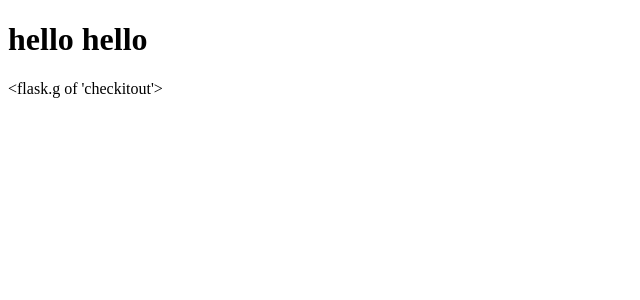
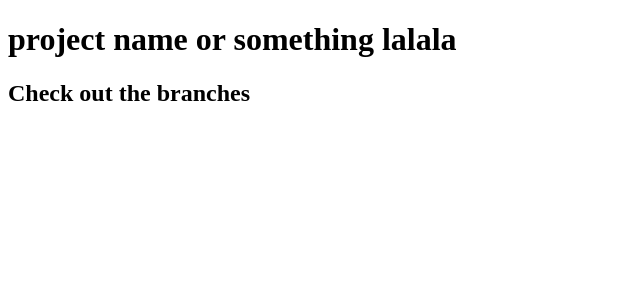
Before and after one commit to uniphil/check-it-out, a Flask app: page / in a window 1280 px wide. Shown: the part 116-416 px from the top of the page, without its empty margins (0-640 px from the left). Run offline with Flask 2, Linux system fonts and the light colour scheme; a user stored in the database is signed in.

Commit message:
list branch names

```diff
--- /dev/null
+++ b/checkitout/config.py
@@ -0,0 +1,5 @@
+from . import app
+
+app.config.update(
+    REPO_PATH='/home/phil/Code/calama-kale',
+)
--- a/checkitout/endpoints.py
+++ b/checkitout/endpoints.py
@@ -1,12 +1,20 @@
 from flask import request, render_template, url_for, redirect
-from flask.ext.login import login_user, logout_user, login_required
+from flask.ext.login import current_user, login_user, logout_user, login_required
 from . import app
 from .forms import LoginForm
 from db import User
 
 @app.route("/")
 def hello():
-    return render_template("home.html")
+    if current_user.is_authenticated():
+        from .repository import repo
+        return render_template("home.html", repo=repo)
+    return render_template("pitch.html")
+
+
+@app.route("/branch/<string:name>")
+def branch(name):
+    return "whallala"
 
 
 @app.route("/login", methods=['GET', 'POST'])
--- a/checkitout/gh.py
+++ /dev/null
@@ -1,6 +0,0 @@
-from . import app
-from github3 import login
-
-gh = login('uniphil', password='zen of antigravity, import')
-
-print gh.user
--- a/checkitout/templates/home.html
+++ b/checkitout/templates/home.html
@@ -1,6 +1,14 @@
 {% extends "boilerplate.html" %}
 
 {% block page %}
-    <h1>hello hello</h1>
-    {{ g }}
+    <h1>project name or something lalala</h1>
+    <section id="branches">
+        <h2>Check out the branches</h2>
+        <ul>
+            {% for branch in repo.heads %}
+                <li>
+                    <a href="{{ url_for('branch', name=branch.name) }}">{{ branch.name }}</a>
+                </li>
+            {% endfor %}
+        </ul>
 {% endblock %}
--- /dev/null
+++ b/checkitout/templates/pitch.html
@@ -0,0 +1,5 @@
+{% extends "boilerplate.html" %}
+
+{% block page %}
+    <h1>la la la this is a cool thing.</h1>
+{% endblock page  %}
```
Also changed, not shown: checkitout/__init__.py (+2 -10 lines), checkitout/repository.py (added, +10 -0 lines).
